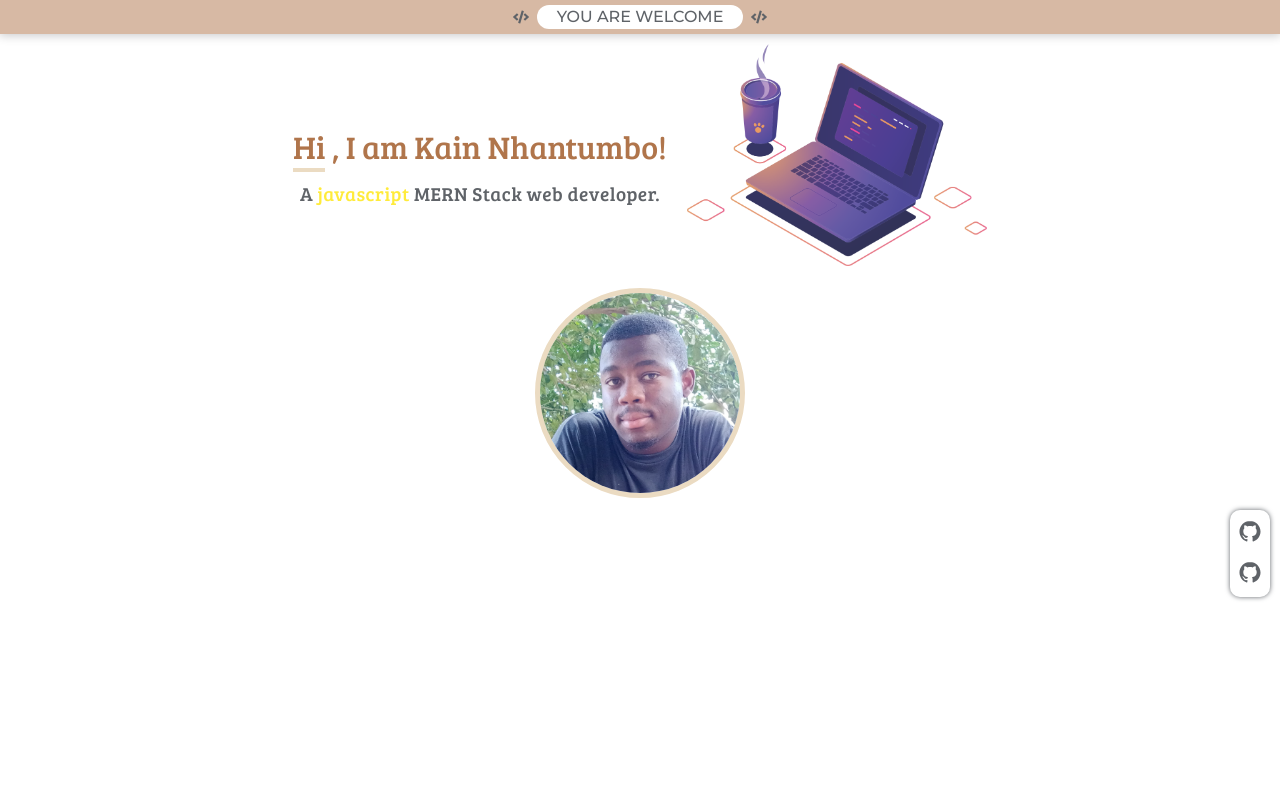
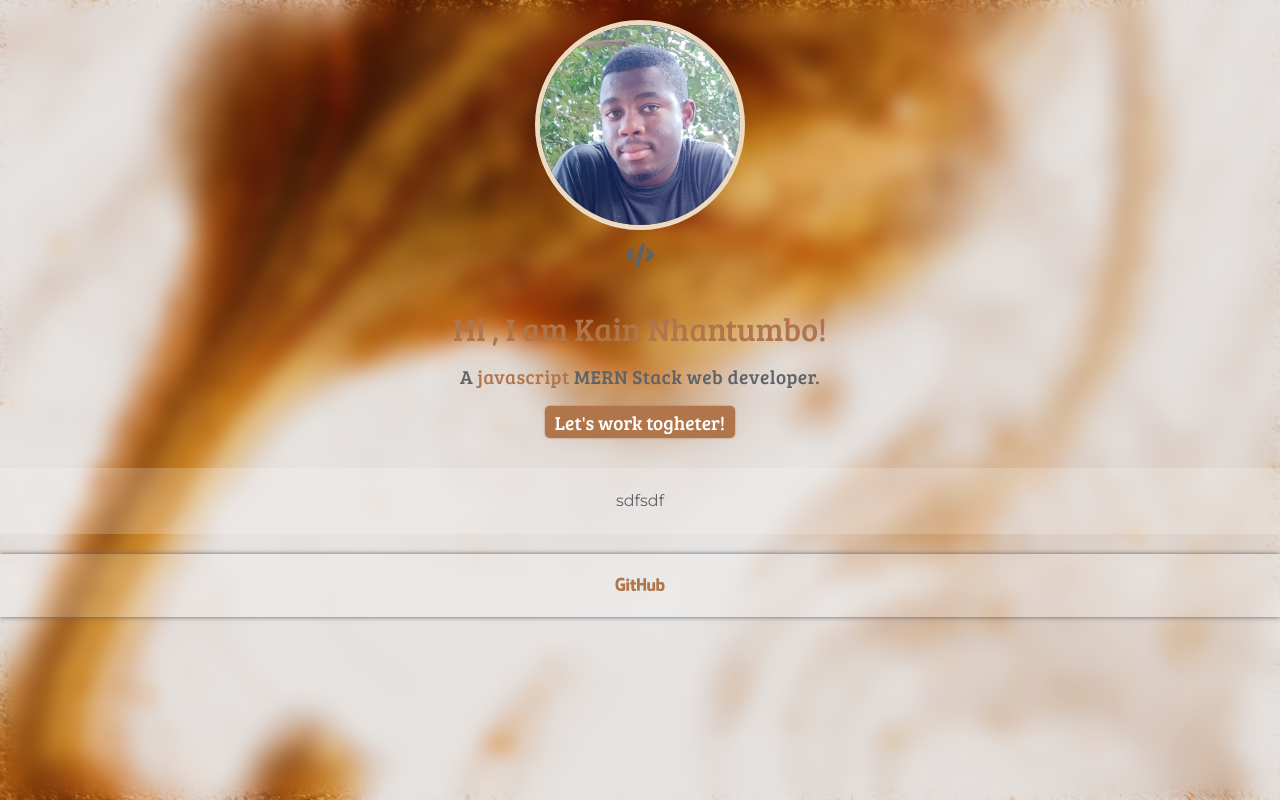
Before and after one commit to KainNhantumbo/portifolio.dev, a React (Vite) app: page / in a window 1280 px wide. Built offline with nearby package versions, Linux system fonts and the light colour scheme.

Commit message:
feat: added background image

```diff
--- a/src/App.jsx
+++ b/src/App.jsx
@@ -1,13 +1,11 @@
 import { useState } from 'react';
 import Home from './pages/home/Home';
-import Header from './components/Header';
 import { GlobalStyles } from './styles/Globalstyles';
 
 function App() {
 	return (
 		<>
 			<GlobalStyles />
-      <Header/>
 			<Home />
 		</>
 	);
--- a/src/components/Header.jsx
+++ /dev/null
@@ -1,13 +0,0 @@
-import { HeaderContainer } from '../styles/header';
-import { FaCode } from 'react-icons/fa';
-const Header = () => {
-	return (
-		<HeaderContainer>
-      <FaCode/>
-			<span>You are Welcome</span>
-      <FaCode/>
-		</HeaderContainer>
-	);
-};
-
-export default Header;
--- a/src/pages/home/Home.jsx
+++ b/src/pages/home/Home.jsx
@@ -1,28 +1,43 @@
 import { Container } from './index';
-import computercoffee from '../../assets/img/computer-coffee.png';
 import author from '../../assets/img/author.jpg';
-import { DiGithubBadge } from 'react-icons/di';
+import { DiGithubFull } from 'react-icons/di';
 import { FaCode } from 'react-icons/fa';
 
 const Home = () => {
 	const media_links = [
 		{
 			name: 'Github',
-			icon: <DiGithubBadge />,
-			link: 'https://github.com/KainNhantumbo',
-		},
-		{
-			name: 'Github',
-			icon: <DiGithubBadge />,
+			icon: <DiGithubFull />,
 			link: 'https://github.com/KainNhantumbo',
 		},
 	];
 
+	const Footer = () => (
+		<footer>
+			<ul>
+				{media_links.map((link, index) => {
+					return (
+						<li key={index}>
+							<a href={link.link} target={'_blank'} rel={'noreferrer noopener'}>
+								{link.icon}
+							</a>
+						</li>
+					);
+				})}
+			</ul>
+		</footer>
+	);
+
 	return (
 		<Container>
+			<section className='upper-container'>
+				<figure>
+					<img src={author} alt='author' />
+					<figcaption>
+						<FaCode />
+					</figcaption>
+				</figure>
 
-
-			<section className='upper-container'>
 				<div className='intro'>
 					<h1>
 						<span>Hi</span> , I am Kain Nhantumbo!{' '}
@@ -31,38 +46,23 @@ const Home = () => {
 						A <span>javascript</span> MERN Stack web developer.
 					</h2>
 				</div>
-				<div className='image'>
-					<img src={computercoffee} alt='computer-coffee__static' />
-				</div>
+
+				<a
+					href='mailto:nhantumbok@gmail.com'
+					target={'_blank'}
+					rel={'noreferrer noopener'}
+				>
+					<button>Let's work togheter!</button>
+				</a>
 			</section>
+
 			<section className='middle-container'>
-				<figure>
-					<img src={author} alt='author' />
-					<figcaption>
-						<FaCode />
-					</figcaption>
-				</figure>
 				<section className='about'>
 					<p>sdfsdf</p>
 				</section>
 			</section>
-			<footer className='social-media'>
-				<ul>
-					{media_links.map((link, index) => {
-						return (
-							<li key={index}>
-								<a
-									href={link.link}
-									target={'_blank'}
-									rel={'noreferrer noopener'}
-								>
-									{link.icon}
-								</a>
-							</li>
-						);
-					})}
-				</ul>
-			</footer>
+
+			<Footer />
 		</Container>
 	);
 };
--- a/src/pages/home/index.js
+++ b/src/pages/home/index.js
@@ -3,62 +3,38 @@ import { colors } from '../../styles/colors';
 
 export const Container = styled.main`
 	width: 100%;
-	min-height: 100%;
+	min-height: 100vh;
 	display: flex;
 	justify-content: flex-start;
 	flex-direction: column;
 	gap: 20px;
 	position: relative;
 
-	.social-media {
+	button {
 		@keyframes slide {
 			from {
-				transform: translateY(60px);
+				transform: translateY(-60px);
+				opacity: 0;
 			}
 			to {
 				transform: translateY(0);
+				opacity: 1;
 			}
 		}
+		animation: slide ease 500ms forwards;
+		border: none;
+		border-style: none;
+		outline: none;
+		font-size: 1.2rem;
+		background: rgb(${colors.primary});
+		color: rgb(${colors.text});
+		border-radius: 5px;
+		padding: 5px 10px;
+		box-shadow: 0 0 2px rgb(${colors.primary});
 
-		position: absolute;
-		bottom: 20px;
-		right: 10px;
-		width: fit-content;
-		height: fit-content;
-		padding: 5px 2px;
-		backdrop-filter: blur(10px);
-		border-radius: 10px;
-		background: rgba(${colors.backgroundAlt}, 0.2);
-		box-shadow: 0 0 5px rgba(${colors.font}, 1);
-		animation: slide ease-out 500ms forwards;
-
-		ul {
-			display: flex;
-			justify-content: center;
-			align-items: center;
-			flex-direction: column;
-			gap: 5px;
-
-			li {
-				background: rgba(${colors.background}, 0.2);
-				border-radius: 50%;
-				width: 32px;
-				height: 32px;
-				display: grid;
-				margin: 2px;
-				place-content: center;
-				place-items: center;
-
-				:hover {
-					color: rgb(${colors.font});
-					transition: all 200ms ease;
-				}
-
-				svg {
-					width: 30px;
-					height: 30px;
-				}
-			}
+		:hover {
+			box-shadow: 0 0 10px rgb(${colors.primary});
+			transition: all 200ms ease;
 		}
 	}
 
@@ -67,40 +43,10 @@ export const Container = styled.main`
 		display: flex;
 		justify-content: center;
 		align-items: center;
-		flex-flow: row wrap-reverse;
+		flex-flow: column nowrap;
 		gap: 20px;
-		padding-top: 10px;
+		padding-top: 20px;
 
-		.intro {
-			text-align: center;
-
-			h1 {
-				line-height: 2rem;
-        color: rgb(${colors.primary});
-				span {
-					border-bottom: 4px solid rgb(${colors.secondary});
-				}
-			}
-
-			h2 {
-				font-weight: normal;
-				font-size: 1.2rem;
-				letter-spacing: 0.03rem;
-
-				span {
-					color: rgb(255, 235, 59);
-				}
-			}
-		}
-
-		.image {
-			img {
-				width: 300px;
-			}
-		}
-	}
-
-	.middle-container {
 		figure {
 			display: flex;
 			justify-content: center;
@@ -116,7 +62,7 @@ export const Container = styled.main`
 			}
 
 			figcaption {
-				color: rgb(${colors.text});
+				color: rgb(${colors.font});
 				svg {
 					width: 30px;
 					height: 30px;
@@ -124,15 +70,82 @@ export const Container = styled.main`
 			}
 		}
 
+		.intro {
+			text-align: center;
+
+			h1 {
+				line-height: 2rem;
+				color: rgb(${colors.primary});
+			}
+
+			h2 {
+				font-weight: normal;
+				font-size: 1.2rem;
+				letter-spacing: 0.03rem;
+
+				span {
+					color: rgb(${colors.primary});
+				}
+			}
+		}
+	}
+
+	.middle-container {
 		.about {
 			padding-top: 10px;
 			p {
 				background: rgba(${colors.backgroundAlt}, 0.2);
-				color: rgb(${colors.text});
+				color: rgb(${colors.font});
 				text-align: center;
 				padding: 20px 0;
 				line-height: 1.6rem;
 			}
 		}
 	}
+
+	footer {
+		@keyframes slide {
+			from {
+				transform: translateY(60px);
+			}
+			to {
+				transform: translateY(0);
+			}
+		}
+
+		padding: 5px 2px;
+		backdrop-filter: blur(10px);
+		background: rgba(${colors.backgroundAlt}, 0.2);
+		box-shadow: 0 0 5px rgba(${colors.font}, 1);
+		animation: slide ease-out 500ms forwards;
+
+		ul {
+			display: flex;
+			justify-content: center;
+			align-items: center;
+			flex-direction: row;
+			gap: 5px;
+
+			li {
+				display: grid;
+				place-content: center;
+				place-items: center;
+
+				:hover {
+					color: rgb(${colors.secondary});
+					transition: all 200ms ease;
+				}
+
+				svg {
+					width: 50px;
+					height: 50px;
+					color: rgb(${colors.primary});
+					:hover {
+						color: rgb(${colors.font});
+						transition: all 200ms ease;
+					}
+				}
+			}
+		}
+	}
 `;
--- a/src/styles/Globalstyles.js
+++ b/src/styles/Globalstyles.js
@@ -1,4 +1,5 @@
 import { createGlobalStyle } from 'styled-components';
+import bg from '../assets/img/bg.jpg';
 import { colors } from './colors';
 
 export const GlobalStyles = createGlobalStyle`
@@ -7,6 +8,9 @@ body {
   max-width: 100vw;
   font-family: Montserrat;
   color: rgb(${colors.font});
-  background:  rgb(${colors.background});
+  background:  rgba(${colors.background}, .5);
+  background-image: url(${bg});
+  background-size: cover;
+  backdrop-filter: blur(10px);
 }
 `;
```
Also changed, not shown: src/assets/img/bg.jpg (added), src/assets/img/computer-coffee.png (deleted).
